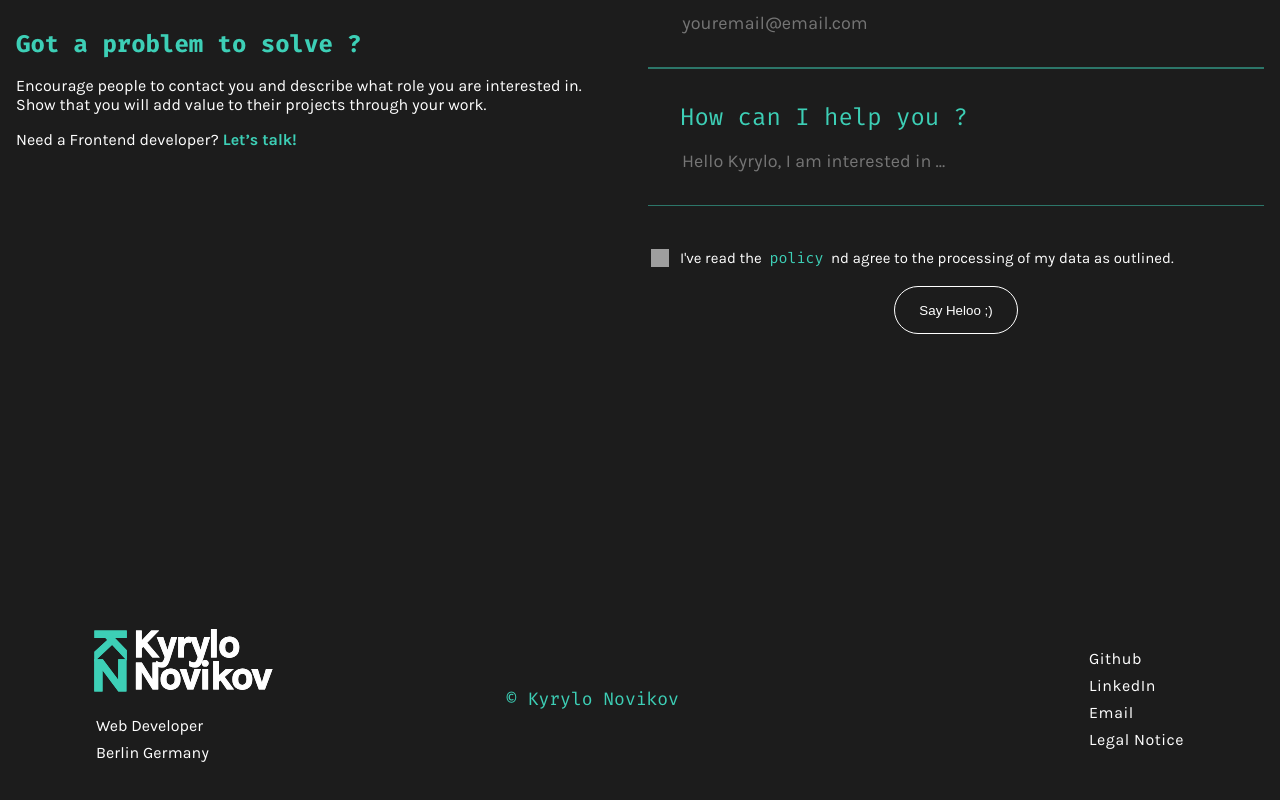
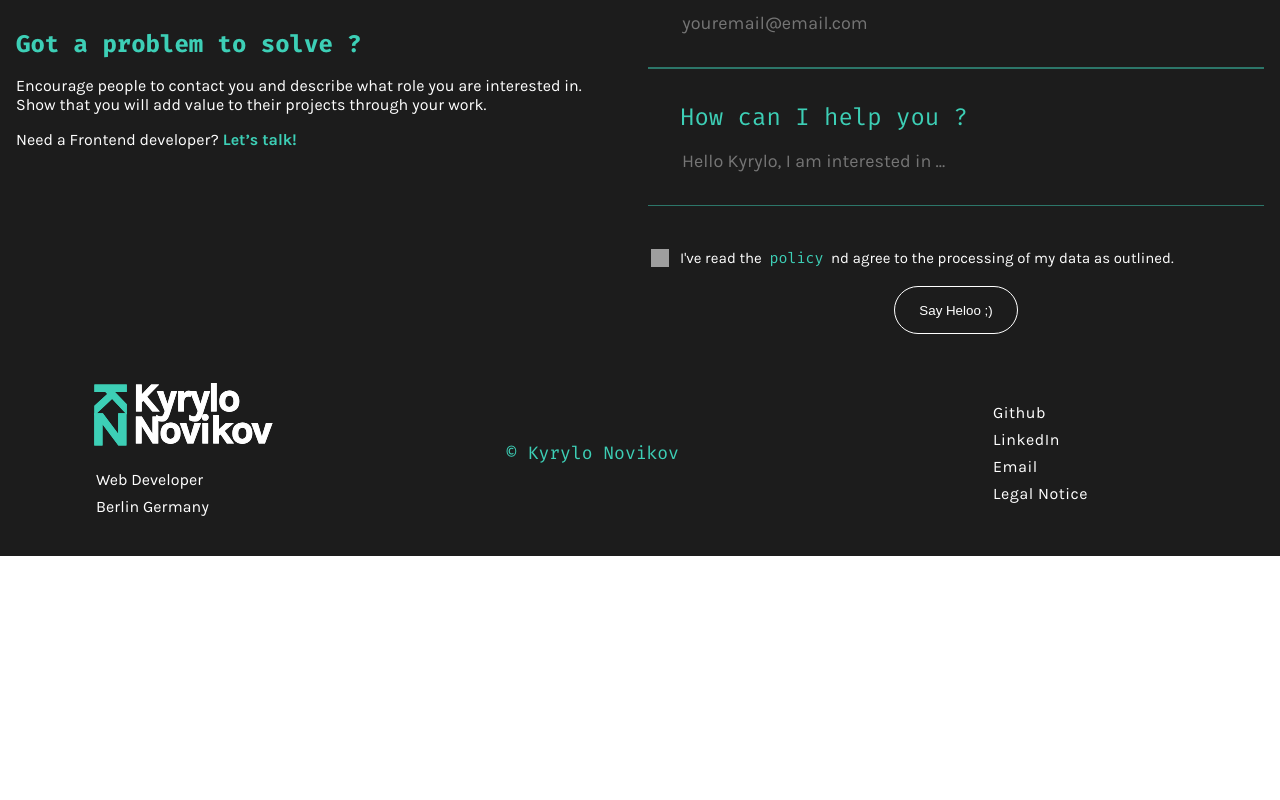
Before and after one commit to Kyrylo-Novikov/Portfolio, an Angular app: page / in a window 1280 px wide. Shown: the part 3912-4712 px from the top of the page. After the commit the page ends 4468 px from the top, so only its background shows below. Built offline with nearby package versions, Linux system fonts and the light colour scheme; grey boxes are pictures that could not be loaded.

Commit message:
refactor(footer): improve style

```diff
--- a/src/app/shared/footer/footer.component.scss
+++ b/src/app/shared/footer/footer.component.scss
@@ -1,20 +1,20 @@
 @use "./../../shared/styles/index" as *;
 
 section {
+  position: absolute;
   color: var(--color-2);
-  padding: 80px 96px;
   width: 100%;
-  height: 286px;
-  background-color: var(--color-3);
   @extend .d-flex-dirc-c;
   align-items: center;
   .footer-wrapper {
-    position: relative;
+    padding: 0 96px;
+    bottom: 40px;
+    position: absolute;
     min-height: 126px;
-    max-width: 1920px;
+    max-width: calc(1920px - 192px);
     @extend .d-flex-align-c;
     justify-content: space-between;
-    width: 100%;
+    width: calc(100% - 192px);
     .links-to,
     .info-footer {
       @extend .d-flex-dirc-c;
```
